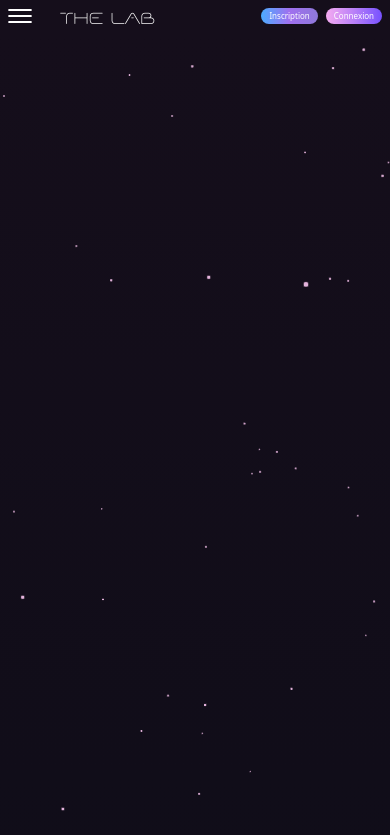
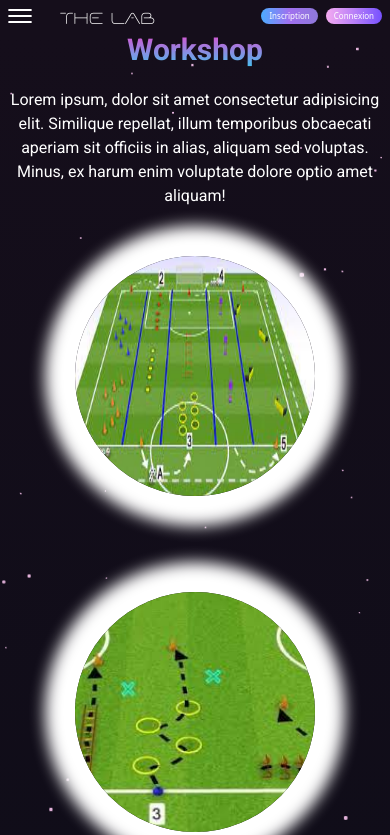
Before and after one commit to WildCodeSchool/1023-rem-team2-p3, a React (Vite) app in the folder frontend/: page /workshops in a window 390 px wide. Shown: the top 835 px of the page. Built offline with nearby package versions, Linux system fonts and the light colour scheme.

Commit message:
finish workshop

```diff
--- a/frontend/src/App.jsx
+++ b/frontend/src/App.jsx
@@ -4,7 +4,6 @@ function App() {
       <h1 className="absolute text-white top-40 text-7xl"> The Lab </h1>
     </div>
   );
-
 }
 
 export default App;
--- a/frontend/src/components/all_workshop/Ateliers.jsx
+++ b/frontend/src/components/all_workshop/Ateliers.jsx
@@ -20,9 +20,9 @@ export default function Ateliers() {
     setHoveredAtelier(null);
   };
   console.info(selectedAtelier?.id);
-  console.info(buttonPopup);
+  console.info(hoveredAtelier);
   return (
-    <div className="flex flex-row flex-wrap justify-around gap-5 pb-12 pt-12">
+    <div className="flex flex-row flex-wrap justify-around gap-5 pb-12 pt-12 gap-y-24">
       {atelier.map((ateliers) => (
         <div
           key={ateliers.id}
@@ -31,14 +31,14 @@ export default function Ateliers() {
           onMouseLeave={handleMouseLeave}
         >
           <button onClick={() => handleClick(ateliers)}>
-            <div className="flex justify-center items-center md:pb-10 pb-20">
+            <div className="flex justify-center items-center group ">
               <img
                 src={ateliers.image}
                 alt="atelier"
-                className="md:w-96 md:h-96 w-60 h-60 md:rounded-2xl hover:opacity-30 rounded-full md:shadow-none shadow-[0px_0px_15px_30px_#00000024] shadow-white"
+                className="md:w-96 md:h-96 w-60 h-60 md:rounded-2xl group-hover:opacity-30 rounded-full md:shadow-none shadow-[0px_0px_15px_30px_#00000024] shadow-white"
               />
               {hoveredAtelier === ateliers.id && (
-                <p className=" text-white text-3xl  absolute font-secondary-font">
+                <p className="  text-3xl text-white  absolute font-secondary-font ">
                   {ateliers.nom}
                 </p>
               )}
--- a/frontend/src/components/all_workshop/PopupAtelier.jsx
+++ b/frontend/src/components/all_workshop/PopupAtelier.jsx
@@ -6,12 +6,12 @@ import close from "../../assets/vector/croix.svg";
 export default function PopupAtelier(props) {
   return props.trigger ? (
     <div className="fixed top-1/3  md:w-[50%]  w-[90%] h-80 flex justify-around items-center bg-gradient-to-b from-background-color-second to-background-color-first rounded-xl border-2 border-white">
-      <div className="relative  w-[95%] max-w-screen-md">
+      <div className="relative  w-[95%] ">
         <button
-          className="absolute -top-8 left-[98%]"
+          className="absolute -top-8 left-[90%] w-5 h-5 md:left-[95%]"
           onClick={() => props.setTrigger(false)}
         >
-          <img src={close} alt="close" className="w-5 h-5" />
+          <img src={close} alt="close" className=" h-8" />
         </button>
         {props.children}
       </div>
--- a/frontend/src/components/layout/Footer.jsx
+++ b/frontend/src/components/layout/Footer.jsx
@@ -16,7 +16,11 @@ function Footer() {
       <div className="flex gap-5 justify-between  md:gap-20">
         <div className="flex gap-2 justify-center items-center flex-col md:gap-5 md:flex-row w-4/5 md:w-auto">
           <Link to="/">
-            <img src={logo} alt="logo" className="md:w-60 md:h-60 h-30 pl-4" />
+            <img
+              src={logo}
+              alt="logo"
+              className="md:w-60 md:h-60 h-30 md:pl-4"
+            />
           </Link>
           <div className="flex flex-col flex-wrap text-white gap-5 justify-center">
             <h1 className="font-primary-font text-white text-2xl text-center ">
--- a/frontend/src/pages/Workshop/Workshop.jsx
+++ b/frontend/src/pages/Workshop/Workshop.jsx
@@ -4,9 +4,9 @@ import Ateliers from "../../components/all_workshop/Ateliers";
 
 export default function Workshop() {
   return (
-    <div className="bg-gradient-to-b from-background-color-second to-background-color-first ">
+    <div className=" z-10">
       <div className="flex flex-col ">
-        <h1 className=" md:text-7xl text-4xl font-secondary-font text-center  bg-gradient-to-t from-gradient-color2  via-gradient-color3 to-gradient-color1 text-transparent bg-clip-text font-bold ">
+        <h1 className=" text-3xl md:text-7xl font-secondary-font text-center  bg-gradient-to-t from-gradient-color2  via-gradient-color3 to-gradient-color1 text-transparent bg-clip-text font-bold ">
           Workshop
         </h1>
         <p className="text-base font-secondary-font text-white  pt-5 md:pl-40 md:pr-40 text-center">
```
Also changed, not shown: 1 other file (tests, documents, lock files or other folders).
